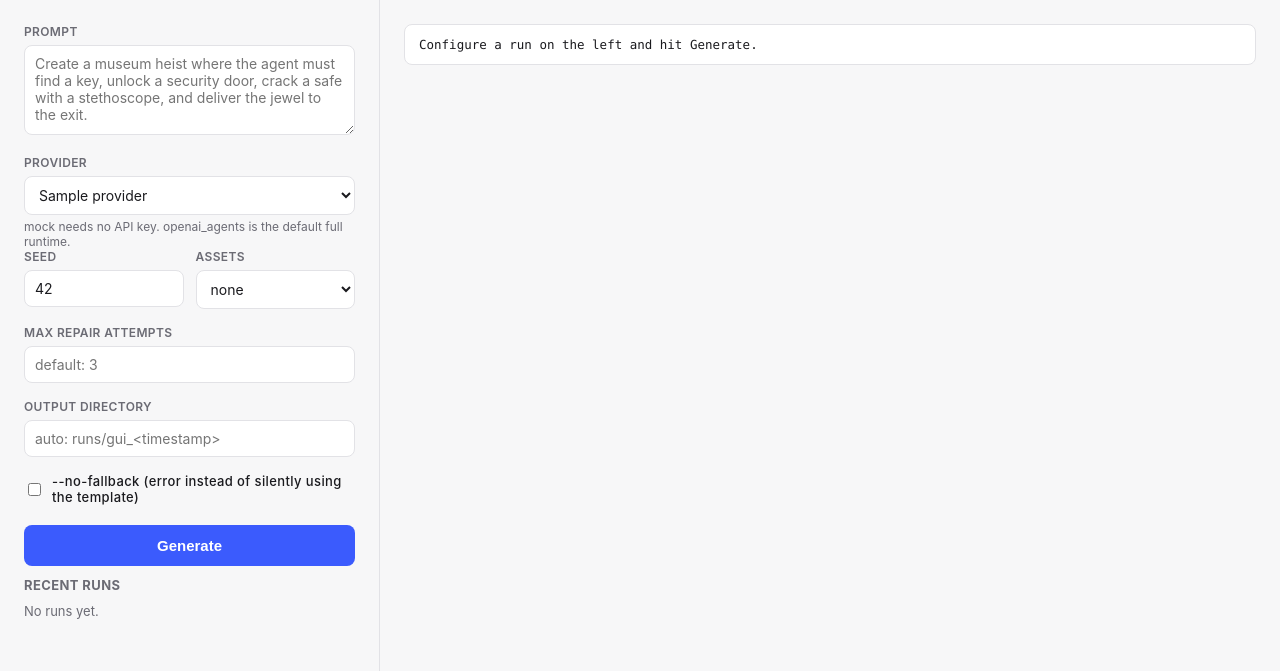
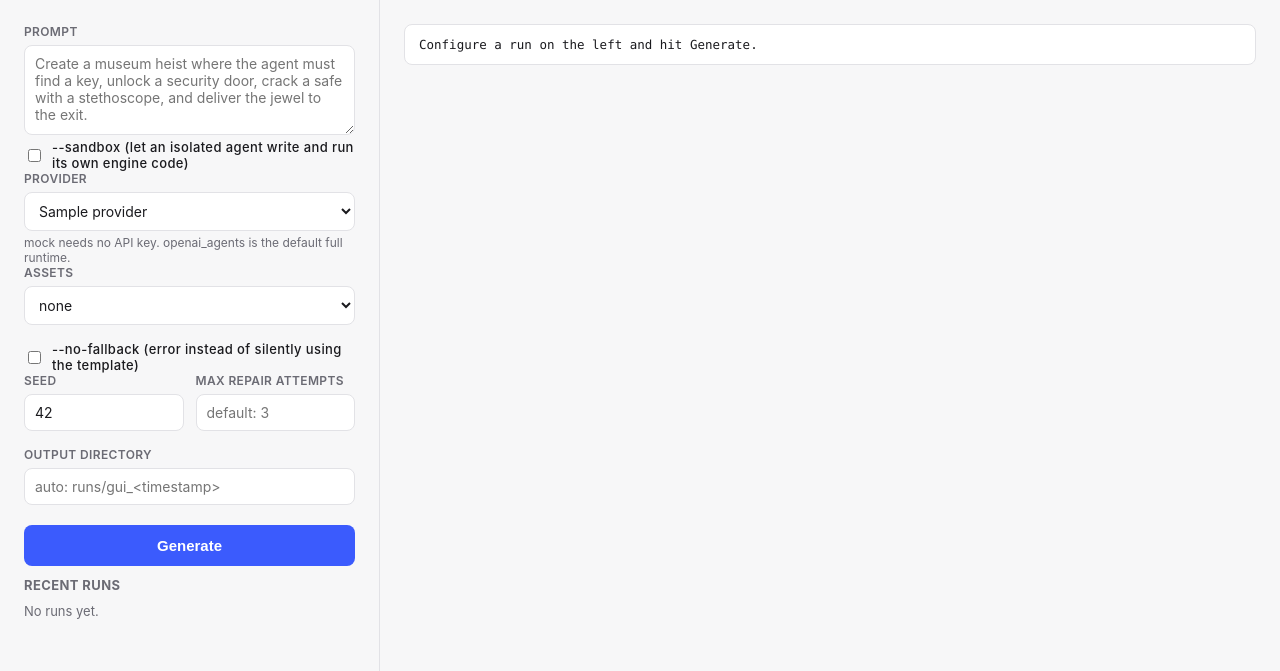
Before and after one commit to HarjyotS/GenInt, a Flask app: template src/infinienv/gui/templates/index.html in a window 1280 px wide. Shown: the part 85-756 px from the top of the page. Run offline with Flask 3, Linux system fonts and the light colour scheme; the template is opened without the code that fills it: most values are stand-ins (such as "Sample title", 1, 10 or a date in 2020); data that the repository does not hold is empty.

Commit message:
Add sandbox mode support to GUI and CLI, streamlining isolated agent execution with live progress updates

```diff
--- a/src/infinienv/gui/app.py
+++ b/src/infinienv/gui/app.py
@@ -74,6 +74,51 @@ def _run_job(
         job.done = True
 
 
+def _run_sandbox_job(
+    job: Job,
+    *,
+    prompt: str,
+    seed: int,
+    out_dir: str,
+    max_repair_attempts: int | None,
+) -> None:
+    from infinienv.sandbox.runner import run_sandbox_generation
+
+    def on_stage(msg: str) -> None:
+        job.events.put({"type": "stage", "message": msg})
+
+    try:
+        result = run_sandbox_generation(
+            prompt,
+            seed,
+            out_dir,
+            max_repair_attempts=max_repair_attempts,
+            on_stage=on_stage,
+        )
+        # No SceneSpec/validation-errors payload here (unlike the non-sandbox path): a
+        # sandbox scene.json is only checked for basic schema well-formedness, not
+        # re-validated/re-solved by this process -- see outer_sanity_* in metrics below.
+        job.events.put(
+            {
+                "type": "done",
+                "success": result["success"],
+                "metrics": result["metrics"],
+                "out_dir": os.path.relpath(out_dir, os.getcwd()),
+                "sandbox": True,
+                "agent_summary": result["agent_summary"],
+                "run_error": result["run_error"],
+                "repair_attempts": result["repair_attempts"],
+                "workspace_dir": os.path.relpath(result["workspace_dir"], os.getcwd()),
+            }
+        )
+    except ProviderError as exc:
+        job.events.put({"type": "error", "message": str(exc)})
+    except Exception as exc:  # a GUI must never crash the server on a bad run; surface it instead
+        job.events.put({"type": "error", "message": f"unexpected error: {exc}"})
+    finally:
+        job.done = True
+
+
 def create_app():
     from flask import Flask, Response, abort, jsonify, render_template, request, send_from_directory
 
@@ -90,20 +135,11 @@ def create_app():
         if not prompt:
             return jsonify({"error": "prompt is required"}), 400
 
-        provider_name = data.get("provider") or "mock"
-        if provider_name not in PROVIDER_NAMES:
-            return jsonify({"error": f"unknown provider {provider_name!r}"}), 400
-
         try:
             seed = int(data.get("seed") or 42)
         except (TypeError, ValueError):
             return jsonify({"error": "seed must be an integer"}), 400
 
-        assets_mode = data.get("assets") or "none"
-        if assets_mode not in ("none", "local", "generated", "auto"):
-            return jsonify({"error": f"unknown assets mode {assets_mode!r}"}), 400
-
-        no_fallback = bool(data.get("no_fallback"))
         raw_repair = data.get("max_repair_attempts")
         max_repair_attempts = None
         if raw_repair not in (None, ""):
@@ -113,26 +149,52 @@ def create_app():
                 return jsonify({"error": "max_repair_attempts must be an integer"}), 400
 
         out_dir = (data.get("out") or "").strip() or f"runs/gui_{int(time.time())}"
+        sandbox = bool(data.get("sandbox"))
 
         job = Job()
         job_id = uuid.uuid4().hex
         with _jobs_lock:
             _jobs[job_id] = job
 
-        thread = threading.Thread(
-            target=_run_job,
-            kwargs=dict(
-                job=job,
-                provider_name=provider_name,
-                prompt=prompt,
-                seed=seed,
-                out_dir=out_dir,
-                max_repair_attempts=max_repair_attempts,
-                allow_fallback=not no_fallback,
-                assets_mode=assets_mode,
-            ),
-            daemon=True,
-        )
+        if sandbox:
+            # --sandbox ignores provider/assets/no_fallback -- same as the CLI (see CLAUDE.md
+            # section 11) -- so those fields are neither read nor validated here.
+            thread = threading.Thread(
+                target=_run_sandbox_job,
+                kwargs=dict(
+                    job=job,
+                    prompt=prompt,
+                    seed=seed,
+                    out_dir=out_dir,
+                    max_repair_attempts=max_repair_attempts,
+                ),
+                daemon=True,
+            )
+        else:
+            provider_name = data.get("provider") or "mock"
+            if provider_name not in PROVIDER_NAMES:
+                return jsonify({"error": f"unknown provider {provider_name!r}"}), 400
+
+            assets_mode = data.get("assets") or "none"
+            if assets_mode not in ("none", "local", "generated", "auto"):
+                return jsonify({"error": f"unknown assets mode {assets_mode!r}"}), 400
+
+            no_fallback = bool(data.get("no_fallback"))
+
+            thread = threading.Thread(
+                target=_run_job,
+                kwargs=dict(
+                    job=job,
+                    provider_name=provider_name,
+                    prompt=prompt,
+                    seed=seed,
+                    out_dir=out_dir,
+                    max_repair_attempts=max_repair_attempts,
+                    allow_fallback=not no_fallback,
+                    assets_mode=assets_mode,
+                ),
+                daemon=True,
+            )
         thread.start()
         return jsonify({"job_id": job_id}), 202
 
@@ -184,16 +246,20 @@ def create_app():
                 continue
             metrics_path = os.path.join(run_path, "metrics.json")
             success = None
+            sandbox = False
             if os.path.isfile(metrics_path):
                 try:
                     with open(metrics_path) as f:
-                        success = json.load(f).get("success")
+                        run_metrics = json.load(f)
+                    success = run_metrics.get("success")
+                    sandbox = run_metrics.get("source") == "sandbox"
                 except (OSError, json.JSONDecodeError):
                     pass
             entries.append(
                 {
                     "name": name,
                     "success": success,
+                    "sandbox": sandbox,
                     "render_url": f"/artifact/runs/{name}/render.png"
                     if os.path.isfile(os.path.join(run_path, "render.png"))
                     else None,
--- a/src/infinienv/gui/templates/index.html
+++ b/src/infinienv/gui/templates/index.html
@@ -71,7 +71,20 @@
   .run-item .name { font-size: 11px; padding: 5px 6px; color: var(--muted); white-space: nowrap; overflow: hidden; text-overflow: ellipsis; }
   .run-item .name.ok::before { content: "\2713 "; color: var(--ok); }
   .run-item .name.bad::before { content: "\2717 "; color: var(--err); }
+  .run-item .name.sandbox::after { content: " \1F9EA"; }
   .empty { color: var(--muted); font-size: 13px; }
+  fieldset { border: none; padding: 0; margin: 0; }
+  fieldset:disabled { opacity: .4; }
+  .sandbox-note {
+    font-size: 12px; color: var(--muted); margin-top: 16px; padding: 10px 12px;
+    border: 1px solid var(--border); border-radius: 8px; display: none;
+  }
+  .sandbox-note.visible { display: block; }
+  .badge {
+    display: inline-block; font-size: 11px; font-weight: 700; text-transform: uppercase;
+    letter-spacing: .03em; padding: 2px 8px; border-radius: 999px; margin-left: 8px;
+    background: rgba(59,91,253,.15); color: var(--accent); vertical-align: middle;
+  }
 </style>
 </head>
 <body>
@@ -86,6 +99,19 @@
     <label for="prompt">Prompt</label>
     <textarea id="prompt" placeholder="Create a museum heist where the agent must find a key, unlock a security door, crack a safe with a stethoscope, and deliver the jewel to the exit."></textarea>
 
+    <div class="checkbox-row" style="margin-top:0">
+      <input type="checkbox" id="sandbox">
+      <label for="sandbox">--sandbox (let an isolated agent write and run its own engine code)</label>
+    </div>
+    <div class="sandbox-note" id="sandbox-note">
+      Trades away the validator-guaranteed solvability check every other run has, in exchange for
+      mechanics the fixed vocabulary can't express (see CLAUDE.md section 11). Ignores
+      provider/assets/--no-fallback below. If the first attempt fails an independent outer sanity
+      check, the same agent gets the concrete failure and repairs its own work, up to max repair
+      attempts.
+    </div>
+
+    <fieldset id="non-sandbox-fields">
       <label for="provider">Provider</label>
       <select id="provider">
         {% for p in providers %}
@@ -95,10 +121,6 @@
       <div class="hint">mock needs no API key. openai_agents is the default full runtime.</div>
 
       <div class="row">
-      <div>
-        <label for="seed">Seed</label>
-        <input type="number" id="seed" value="42">
-      </div>
         <div>
           <label for="assets">Assets</label>
           <select id="assets">
@@ -110,16 +132,25 @@
         </div>
       </div>
 
-    <label for="max_repair_attempts">Max repair attempts</label>
-    <input type="number" id="max_repair_attempts" placeholder="default: 3">
-
-    <label for="out">Output directory</label>
-    <input type="text" id="out" placeholder="auto: runs/gui_&lt;timestamp&gt;">
-
       <div class="checkbox-row">
         <input type="checkbox" id="no_fallback">
         <label for="no_fallback">--no-fallback (error instead of silently using the template)</label>
       </div>
+    </fieldset>
+
+    <div class="row">
+      <div>
+        <label for="seed">Seed</label>
+        <input type="number" id="seed" value="42">
+      </div>
+      <div>
+        <label for="max_repair_attempts" id="max_repair_label">Max repair attempts</label>
+        <input type="number" id="max_repair_attempts" placeholder="default: 3">
+      </div>
+    </div>
+
+    <label for="out">Output directory</label>
+    <input type="text" id="out" placeholder="auto: runs/gui_&lt;timestamp&gt;">
 
     <button id="generate">Generate</button>
 
@@ -137,6 +168,10 @@
       <figure><img id="replay-img" alt="replay.gif"><figcaption>replay.gif</figcaption></figure>
     </div>
     <table class="metrics" id="metrics-table" style="display:none"></table>
+    <details id="summary-details" style="display:none">
+      <summary>Sandbox agent summary</summary>
+      <pre class="scene" id="agent-summary"></pre>
+    </details>
     <details id="scene-details" style="display:none">
       <summary>scene.json</summary>
       <pre class="scene" id="scene-json"></pre>
@@ -148,7 +183,19 @@
 const $ = (id) => document.getElementById(id);
 const logEl = $('log'), bannerEl = $('banner'), mediaEl = $('media');
 const metricsEl = $('metrics-table'), sceneDetails = $('scene-details'), sceneJson = $('scene-json');
+const summaryDetails = $('summary-details'), agentSummaryEl = $('agent-summary');
 const genBtn = $('generate');
+const sandboxCheckbox = $('sandbox'), nonSandboxFields = $('non-sandbox-fields');
+const sandboxNote = $('sandbox-note'), maxRepairLabel = $('max_repair_label');
+
+function syncSandboxUi() {
+  const on = sandboxCheckbox.checked;
+  nonSandboxFields.disabled = on;
+  sandboxNote.classList.toggle('visible', on);
+  maxRepairLabel.textContent = on ? 'Max repair attempts (sandbox, default 2)' : 'Max repair attempts';
+}
+sandboxCheckbox.addEventListener('change', syncSandboxUi);
+syncSandboxUi();
 
 function logLine(text) {
   const div = document.createElement('div');
@@ -164,6 +211,7 @@ function resetLog() {
   mediaEl.style.display = 'none';
   metricsEl.style.display = 'none';
   sceneDetails.style.display = 'none';
+  summaryDetails.style.display = 'none';
 }
 
 async function loadRuns() {
@@ -175,7 +223,8 @@ async function loadRuns() {
   for (const run of data.runs) {
     const item = document.createElement('div');
     item.className = 'run-item';
-    const statusClass = run.success === true ? 'ok' : run.success === false ? 'bad' : '';
+    let statusClass = run.success === true ? 'ok' : run.success === false ? 'bad' : '';
+    if (run.sandbox) statusClass += ' sandbox';
     item.innerHTML = `
       <img src="${run.render_url || ''}" onerror="this.style.opacity=0.2" alt="${run.name}">
       <div class="name ${statusClass}">${run.name}</div>`;
@@ -186,7 +235,7 @@ async function loadRuns() {
 
 function showRun(run) {
   resetLog();
-  logLine(`Showing existing run: ${run.name}`);
+  logLine(`Showing existing run: ${run.name}${run.sandbox ? ' (sandbox)' : ''}`);
   if (run.render_url || run.replay_url) {
     mediaEl.style.display = 'grid';
     $('render-img').src = run.render_url || '';
@@ -202,8 +251,10 @@ $('generate').addEventListener('click', async () => {
   genBtn.disabled = true;
   logLine('Submitting job...');
 
+  const sandbox = sandboxCheckbox.checked;
   const payload = {
     prompt,
+    sandbox,
     provider: $('provider').value,
     seed: $('seed').value,
     assets: $('assets').value,
@@ -231,20 +282,38 @@ $('generate').addEventListener('click', async () => {
   });
   source.addEventListener('done', (ev) => {
     const data = JSON.parse(ev.data);
+    const badge = data.sandbox ? '<span class="badge">sandbox</span>' : '';
     bannerEl.className = 'banner ' + (data.success ? 'success' : 'fail');
-    bannerEl.textContent = data.success ? 'SUCCESS' : 'FAILED (see report.md / errors above)';
+    bannerEl.innerHTML = (data.success ? 'SUCCESS' : 'FAILED (see metrics below)') + badge;
     if (data.validation_errors && data.validation_errors.length) {
       for (const err of data.validation_errors) logLine(`  [${err.code}] ${err.message}`);
+    }
+    if (data.sandbox) {
+      logLine(`Sandbox verdicts -- self-reported: ${data.metrics.sandbox_self_reported_success}, ` +
+        `outer sanity check: ${data.metrics.outer_sanity_passed}` +
+        (data.metrics.outer_sanity_error ? ` (${data.metrics.outer_sanity_error})` : ''));
+      if (data.repair_attempts) logLine(`Repaired over ${data.repair_attempts} additional attempt(s).`);
+      if (data.run_error) logLine(`Agent run did not finish cleanly: ${data.run_error}`);
     }
     mediaEl.style.display = 'grid';
     $('render-img').src = '/artifact/' + data.out_dir + '/render.png?t=' + Date.now();
     $('replay-img').src = '/artifact/' + data.out_dir + '/replay.gif?t=' + Date.now();
     metricsEl.style.display = 'table';
     metricsEl.innerHTML = Object.entries(data.metrics).map(
-      ([k, v]) => `<tr><td>${k}</td><td>${v}</td></tr>`
+      ([k, v]) => `<tr><td>${k}</td><td>${typeof v === 'object' ? JSON.stringify(v) : v}</td></tr>`
     ).join('');
+    if (data.sandbox) {
+      summaryDetails.style.display = data.agent_summary ? 'block' : 'none';
+      agentSummaryEl.textContent = data.agent_summary || '';
+      sceneDetails.style.display = 'block';
+      sceneJson.textContent = 'loading...';
+      fetch('/artifact/' + data.out_dir + '/scene.json?t=' + Date.now())
+        .then((r) => r.json()).then((scene) => { sceneJson.textContent = JSON.stringify(scene, null, 2); })
+        .catch(() => { sceneJson.textContent = '(could not load scene.json)'; });
+    } else {
       sceneDetails.style.display = 'block';
       sceneJson.textContent = JSON.stringify(data.scene, null, 2);
+    }
     source.close();
     genBtn.disabled = false;
     loadRuns();
```
Also changed, not shown: CLAUDE.md (+10 -1 lines), src/infinienv/cli.py (+9 -1 lines), src/infinienv/sandbox/runner.py (+35 -3 lines), tests/test_gui.py (+60 -0 lines). Lines whose indentation alone changed are shown as unchanged.
